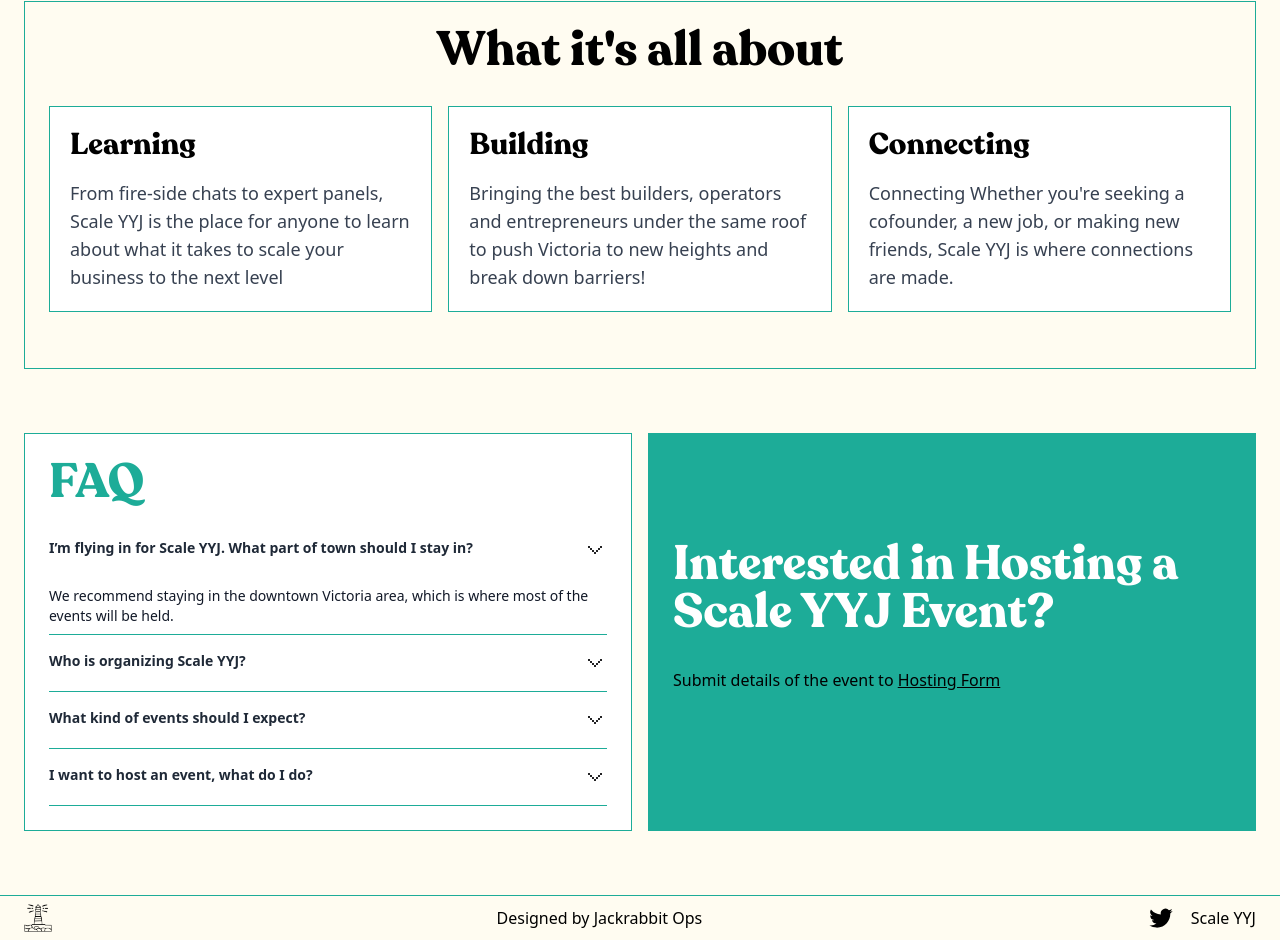
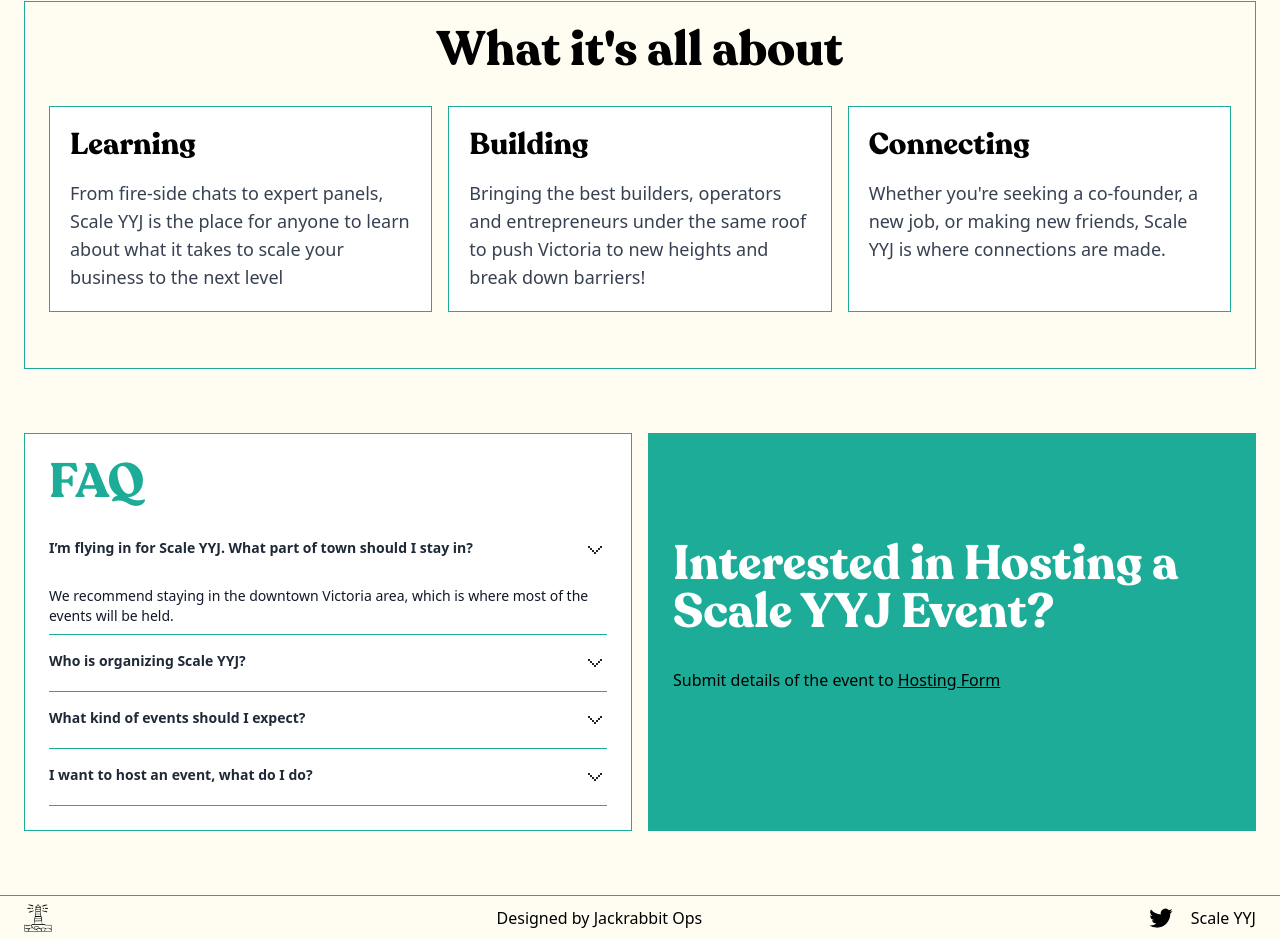
Before and after one commit to CastleClock/victoria_tech_week, a Next.js app: page / in a window 1280 px wide. Shown: the part 777-1717 px from the top of the page. Built offline with nearby package versions, Linux system fonts and the light colour scheme; a web font is replaced by a local one.

Commit message:
fixed issue with connecting

```diff
--- a/components/panel/cards.jsx
+++ b/components/panel/cards.jsx
@@ -23,7 +23,7 @@ export default function Card() {
           <div className="bg-white border border-vibrant p-5">
             <h3 className="font-header text-3xl">Connecting</h3>
             <p className="text-gray-700 text-lg pt-4">
-              Connecting Whether you&apos;re seeking a cofounder, a new job, or
+              Whether you&apos;re seeking a co-founder, a new job, or
               making new friends, Scale YYJ is where connections are
               made.
             </p>
```
